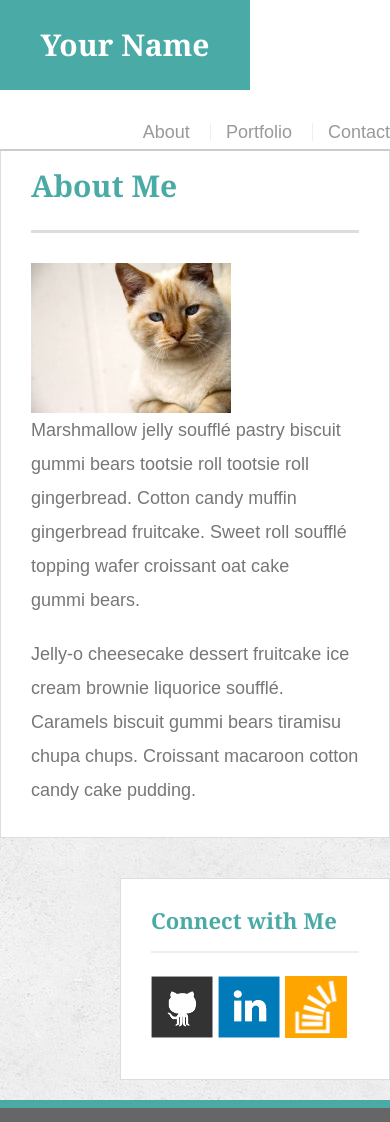
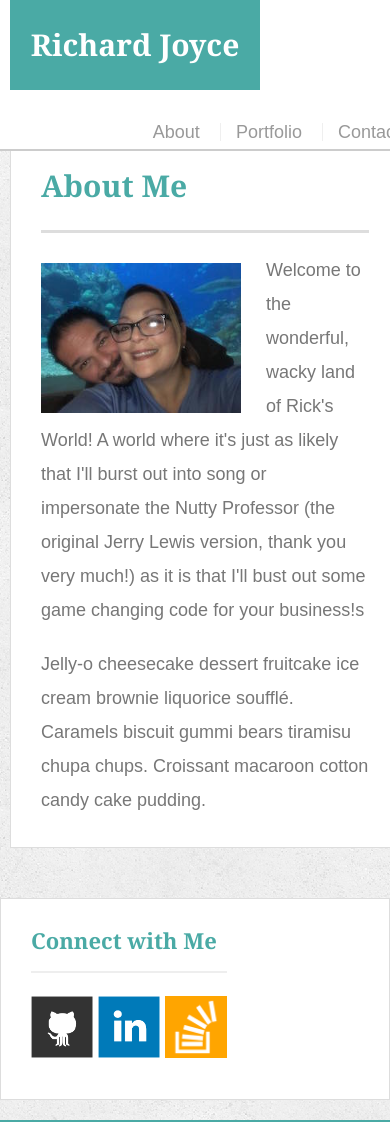
Before and after one commit to audioboy06/responsive-portfolio, a plain HTML site: page index.html in a window 390 px wide. Shown: the top 1122 px of the page. Drawn offline with Linux system fonts and the light colour scheme.

Commit message:
responsive changes

```diff
--- a/assets/css/style.css
+++ b/assets/css/style.css
@@ -237,3 +237,38 @@ input[type=submit] {
   background: #4aaaa5;
   border: 0 none;
 }
+
+
+@media screen and (max-width: 980px) {
+  .container {
+    width: 100%;
+  }
+
+
+}
+@media screen and (max-width: 768px) {
+  .container {
+    width: 100%;
+    margin: 0px 0px 0px 10px;
+  }
+  .sidebar {
+    max-width: 100%;
+    margin: 10px 10px 20px 10px;
+
+  }
+  #connect {
+    float: left;
+  }
+
+}
+
+
+@media screen and (max-width: 640px) {
+.container {
+  width: 100%;
+}
+.sidebar {
+  max-width: 100%;
+}
+
+}
--- a/index.html
+++ b/index.html
@@ -6,13 +6,15 @@
   <title>About | Your Name</title>
   <link rel="stylesheet" type="text/css" href="assets/css/reset.css">
   <link rel="stylesheet" type="text/css" href="assets/css/style.css">
+  <meta name="viewport" content="width=device-width, initial-scale=1">
+
 </head>
 
 <body>
 
   <header id="masthead">
     <div class="container">
-      <a href="index.html" id="logo">Your Name</a>
+      <a href="index.html" id="logo">Richard Joyce</a>
       <nav>
         <a href="index.html">About</a>
         <a href="portfolio.html">Portfolio</a>
@@ -25,9 +27,11 @@
     <section class="main-section">
       <h1>About Me</h1>
 
-      <img src="assets/images/cat.jpg" class="auth-image" alt="Your Name">
+      <img src="assets/images/profilepic250x188.jpg" class="auth-image" alt="Rick Joyce">
 
-      <p>Marshmallow jelly souffl&eacute; pastry biscuit gummi bears tootsie roll tootsie roll gingerbread. Cotton candy muffin gingerbread fruitcake. Sweet roll souffl&eacute; topping wafer croissant oat cake gummi&nbsp;bears.</p>
+      <p>Welcome to the wonderful, wacky land of Rick's World! A world where it's just as likely that I'll burst out
+          into song or impersonate the Nutty Professor (the original Jerry Lewis version, thank you very much!)
+          as it is that I'll bust out some game changing code for your business!s</p>
 
       <p>Jelly-o cheesecake dessert fruitcake ice cream brownie liquorice souffl&eacute;. Caramels biscuit gummi bears tiramisu chupa chups. Croissant macaroon cotton candy cake pudding.</p>
 
@@ -37,7 +41,7 @@
       <div id="connect">
         <h2>Connect with Me</h2>
 
-        <a href="#"><img src="assets/images/github-128.png" class="social" alt="GitHub" /></a>
+        <a href="https://github.com"><img src="assets/images/github-128.png" class="social" alt="GitHub" /></a>
         <a href="#"><img src="assets/images/linkedin-128.png" class="social" alt="LinkedIn" /></a>
         <a href="#"><img src="assets/images/stackoverflow-128.png" class="social" alt="Stack Overflow" /></a>
       </div>
```
Also changed, not shown: assets/images/profilepic250x188.jpg (added).
